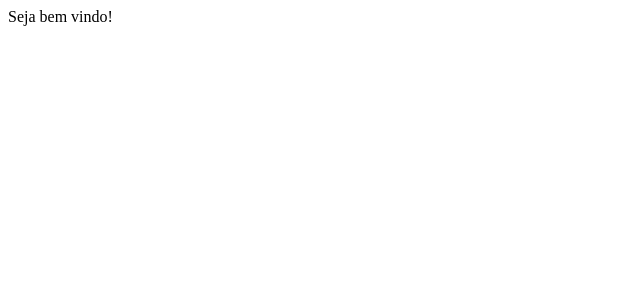
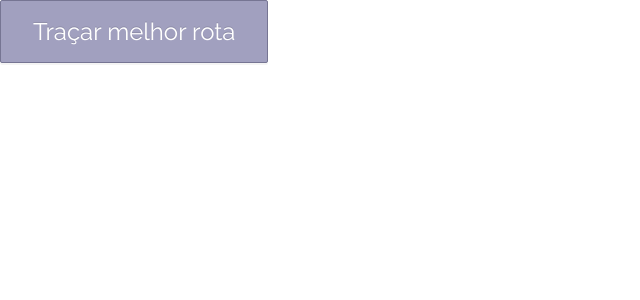
Before and after one commit to jonathangomes17/reactjs-typescript-road-trip-planning-cars, a React (Create React App) app: page / in a window 1280 px wide. Shown: the top 300 px of the page, without its empty margins (0-640 px from the left). Built offline with nearby package versions, Linux system fonts and the light colour scheme.

Commit message:
feat: criado o componente Button

```diff
--- a/package.json
+++ b/package.json
@@ -14,6 +14,7 @@
     "@types/react": "^16.9.34",
     "@types/react-dom": "^16.9.6",
     "@types/react-router-dom": "5.1.3",
+    "@types/styled-components": "^5.1.2",
     "typescript": "^4.0.2"
   },
   "scripts": {
--- a/public/index.html
+++ b/public/index.html
@@ -9,6 +9,7 @@
     <meta name="robots" content="noindex" />
     <meta name="description" content="%REACT_APP_DESCRIPTION%" />
     <link rel="manifest" href="%PUBLIC_URL%/manifest.json" />
+    <link href="https://fonts.googleapis.com/css2?family=Raleway&display=swap" rel="stylesheet" />
     <title>%REACT_APP_SHORTNAME%</title>
   </head>
 
--- a/src/App.tsx
+++ b/src/App.tsx
@@ -1,7 +1,16 @@
 import React from 'react'
+import Button from './components/Button'
+import GlobalStyles from './styles'
 
 function App() {
-  return <>Seja bem vindo!</>
+  return (
+    <>
+      <GlobalStyles />
+      <Button primary bigger>
+        Traçar melhor rota
+      </Button>
+    </>
+  )
 }
 
 export default App
--- /dev/null
+++ b/src/components/Button/index.tsx
@@ -0,0 +1,20 @@
+import React from 'react'
+import Loading from '../Loading'
+import RTPCButton from './styles'
+import IButton from './types'
+
+const Button: React.FC<IButton> = (props) => {
+  if (props.loading) {
+    const disabled = true
+    props = { disabled, ...props }
+  }
+
+  return (
+    <RTPCButton {...props}>
+      {props.loading && <Loading />}
+      {props.children}
+    </RTPCButton>
+  )
+}
+
+export default Button
--- /dev/null
+++ b/src/components/Button/styles.tsx
@@ -0,0 +1,57 @@
+import React from 'react'
+import styled, { css } from 'styled-components'
+import IButton from './types'
+
+const BaseButton = styled.button`
+  display: inline-flex;
+  font-family: 'Raleway';
+  font-weight: 400;
+  white-space: nowrap;
+  cursor: pointer;
+  transition: all 0.3s cubic-bezier(0.645, 0.045, 0.355, 1);
+  user-select: none;
+  touch-action: manipulation;
+  border-radius: 2px;
+  border: solid 1px transparent;
+  text-shadow: 0 -1px 0 rgba(0, 0, 0, 0.12);
+  box-shadow: 0 2px 0 rgba(0, 0, 0, 0.045);
+  pointer-events: visible;
+
+  &[disabled] {
+    color: #dadada;
+    cursor: not-allowed;
+    pointer-events: none;
+    opacity: 0.5;
+  }
+
+  &:hover {
+    background-color: #a1a0bf;
+  }
+
+  ${(props: IButton) =>
+    props.primary &&
+    css`
+      background: #767593;
+      border-color: #767593;
+      color: #fff;
+    `}
+
+  ${(props: IButton) =>
+    props.bigger &&
+    css`
+      font-size: 1.5rem;
+      padding: 1rem 2rem;
+    `}
+`
+
+const Wrapper = styled(BaseButton)`
+  background: #767593;
+  border-color: #767593;
+  color: #fff;
+`
+
+const RTPCButton: React.FC<IButton> = (props) => {
+  return <Wrapper {...props}>{props.children}</Wrapper>
+}
+
+export default RTPCButton
--- /dev/null
+++ b/src/components/Button/types.ts
@@ -0,0 +1,9 @@
+interface IButton {
+  primary?: boolean
+  disabled?: boolean
+  loading?: boolean
+  bigger?: boolean
+  children: any
+}
+
+export default IButton
--- /dev/null
+++ b/src/components/Loading/index.tsx
@@ -0,0 +1,7 @@
+import React from 'react'
+
+const Loading: React.FC = () => {
+  return <> Carregando...</>
+}
+
+export default Loading
--- /dev/null
+++ b/src/styles/index.tsx
@@ -0,0 +1,18 @@
+import { createGlobalStyle } from 'styled-components'
+
+const GlobalStyles = createGlobalStyle`
+  html {
+    font-size: 16px;
+    font-family: "Raleway", Arial, Helvetica, sans-serif;
+    text-rendering: optimizeLegibility;
+  }
+
+  body {
+    height: 100%;
+    width: 100%;
+    margin: 0;
+    font-size: 1rem;
+  }
+`
+
+export default GlobalStyles
```
